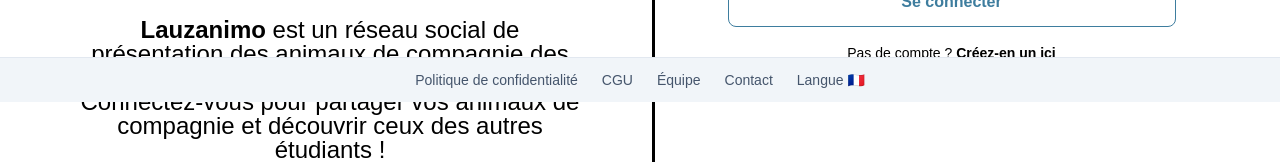
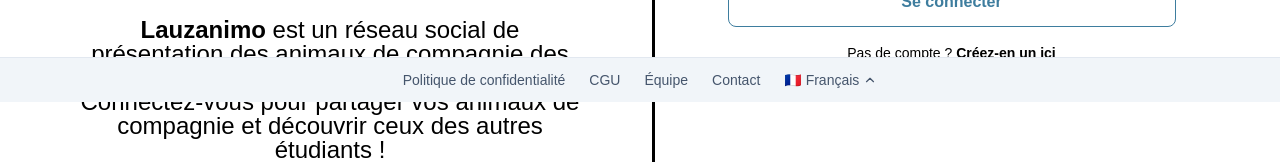
Before and after one commit to Jayleeva/42transcendence, a Next.js app in the folder frontend/: page / in a window 1280 px wide. Shown: the part 698-862 px from the top of the page. Built offline with nearby package versions, Linux system fonts and the light colour scheme; a web font is replaced by a local one.

Commit message:
Add : LanguageMenu in the footer (translation not done)

```diff
--- a/frontend/components/layout/Footer.tsx
+++ b/frontend/components/layout/Footer.tsx
@@ -1,13 +1,13 @@
 // Footer
 
 import Link from 'next/link';
+import LanguageMenu from './LanguageMenu';
 
 const links = [
   { href: '/privacy', label: 'Politique de confidentialité' },
   { href: '/terms', label: 'CGU' },
   { href: '/team', label: 'Équipe' },
   { href: '/contact', label: 'Contact' },
-  { href: '/', label: 'Langue 🇫🇷' },
 ];
 
 export default function Footer() {
@@ -21,6 +21,9 @@ export default function Footer() {
             </Link>
           </li>
         ))}
+        <li>
+          <LanguageMenu />
+        </li>
       </ul>
     </footer>
   );
--- /dev/null
+++ b/frontend/components/layout/LanguageMenu.tsx
@@ -0,0 +1,80 @@
+'use client';
+
+import { useEffect, useRef, useState } from 'react';
+import { ChevronUp } from 'lucide-react';
+
+// check comment faire pour la trad du site
+const languages = [
+  { code: 'fr', label: 'Français', flag: '🇫🇷' },
+  { code: 'en', label: 'English', flag: '🇬🇧' },
+];
+
+export default function LanguageMenu() {
+  const [open, setOpen] = useState(false);
+  const [current, setCurrent] = useState(languages[0]);
+  const ref = useRef<HTMLDivElement>(null);
+
+  // ferme le menu si on clique ailleurs ou si on appuie sur Échap
+  useEffect(() => {
+    if (!open) return;
+
+    const handleClick = (e: MouseEvent) => {
+      if (ref.current && !ref.current.contains(e.target as Node)) setOpen(false);
+    };
+    const handleKey = (e: KeyboardEvent) => {
+      if (e.key === 'Escape') setOpen(false);
+    };
+
+    document.addEventListener('mousedown', handleClick);
+    document.addEventListener('keydown', handleKey);
+    return () => {
+      document.removeEventListener('mousedown', handleClick);
+      document.removeEventListener('keydown', handleKey);
+    };
+  }, [open]);
+
+  const itemClass = 'block w-full px-5 py-2 text-left text-sm hover:bg-brand/10';
+
+  return (
+    <div ref={ref} className="relative flex">
+      <button
+        type="button"
+        onClick={() => setOpen((o) => !o)}
+        aria-label="Choix de la langue"
+        aria-expanded={open}
+        className="flex cursor-pointer items-center gap-1 hover:underline"
+      >
+        {current.flag} {current.label}
+        <ChevronUp size={14} aria-hidden="true" />
+      </button>
+
+      {open && (
+        <ul className="absolute bottom-full left-1/2 z-50 mb-3 w-35 -translate-x-1/2 overflow-hidden rounded-lg border border-slate-200 bg-white py-1 text-black shadow-lg">
+        {languages.map((lang) => (
+            <li key={lang.code}>
+              <button
+                type="button"
+                onClick={() => {
+                  setCurrent(lang);
+                  setOpen(false);
+                }}
+                className={itemClass}
+              >
+                {lang.flag} {lang.label}
+              </button>
+            </li>
+          ))}
+        </ul>
+      )}
+    </div>
+  );
+}
+
+{/*
+  Quand on fera le modul trad :
+    librairie next-intl ?
+    Avoir un fichier de textes pour chaque langue
+    utiliser l'array languqge ?
+    A voir comment on fait ca
+
+*/}
```
Also changed, not shown: frontend/components/layout/LangueMenu.tsx (deleted, +0 -8 lines).
